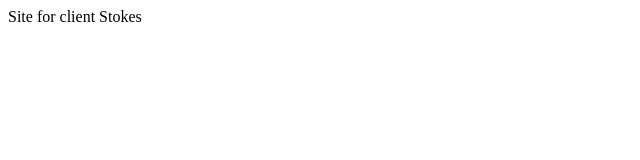
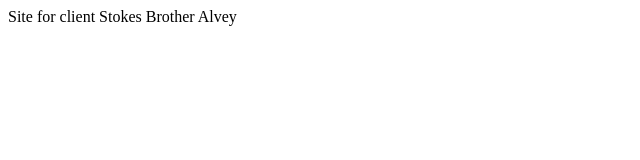
Before and after one commit to ATarbet24/wdd130-Stokes, a plain HTML site: page index.html in a window 1280 px wide. Shown: the whole page, without its empty margins (0-640 px from the left). Drawn offline with Linux system fonts and the light colour scheme.

Commit message:
messing with the lead dev's files

```diff
--- a/index.html
+++ b/index.html
@@ -7,5 +7,7 @@
 </head>
 <body>
     Site for client Stokes
+
+    Brother Alvey
 </body>
 </html>
```
